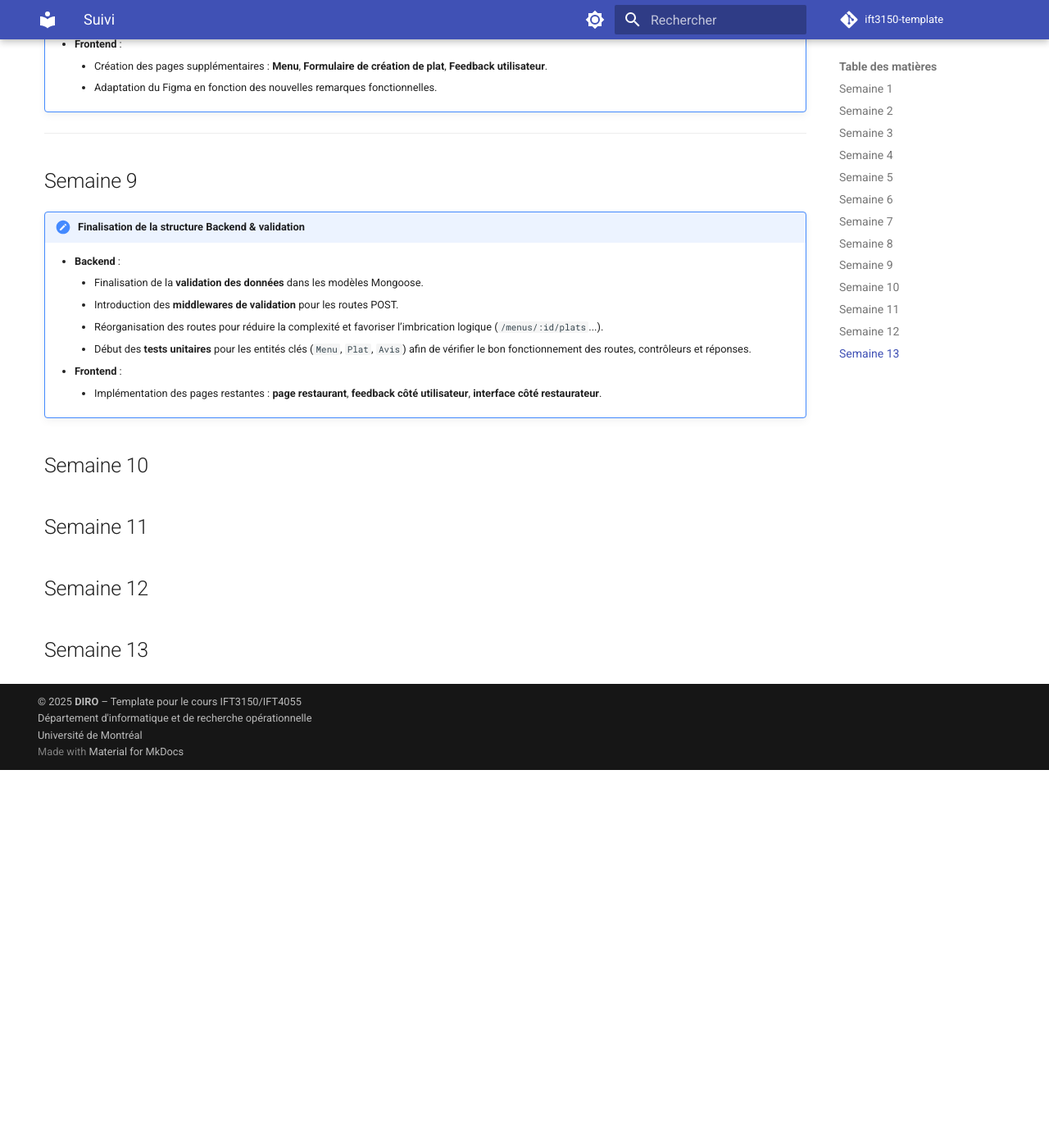
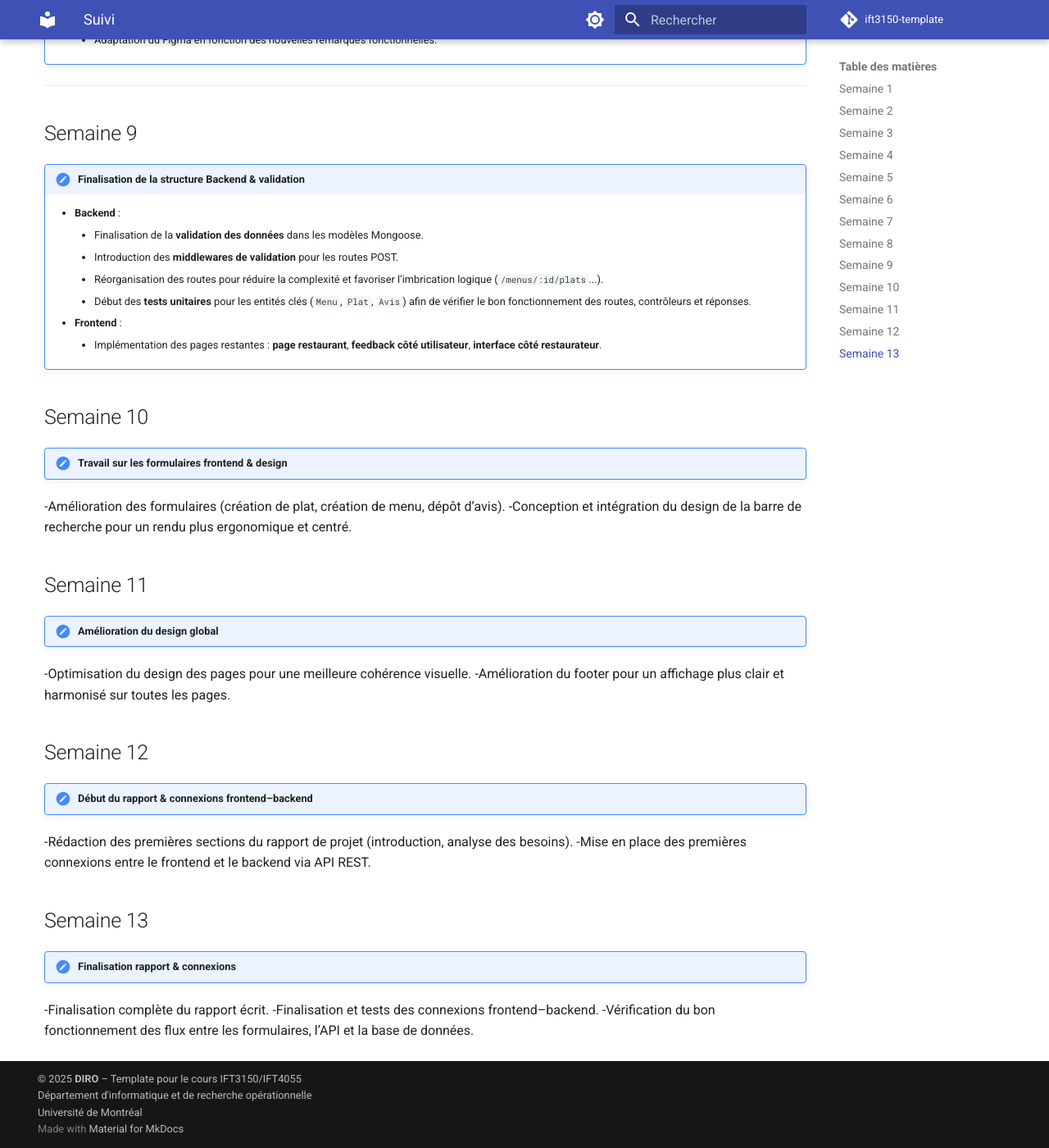
Before and after one commit to Kadijoo/Projet-3150, an MkDocs documentation site: the page built from docs/suivi.md, in a window 1280 px wide and 1400 px high, scrolled down 2811 px. Shown: the whole window at 82% size. Built offline with MkDocs 1.6.1 and Material for MkDocs 9.7.7, drawn with Linux system fonts in a browser that asks for light colours; comment, search, counter and statistics services are not loaded; before the commit the page ends 3750 px from its top, so only the background shows below that; some of the changed text lies outside the part shown.

Commit message:
Update suivi.md

```diff
--- a/docs/suivi.md
+++ b/docs/suivi.md
@@ -24,6 +16,7 @@
 ---
 
 ## Semaine 2
+
 !!! Recherche
     - Recherche d'une API Google
       Étude de l’API Google Places pour récupérer des informations détaillées sur les restaurants
@@ -36,6 +29,7 @@
 
 
 ## Semaine 3
+
 Analyse, exploration technique et début de conception
 
     - Exploration technique : Test de l’API Google Places via Postman afin d’examiner les données retournées (informations sur les    restaurants,   avis, coordonnées, etc.) et évaluer son intégration potentielle dans le projet.
@@ -44,6 +38,7 @@ Analyse, exploration technique et début de conception
     - Conception UI/UX : Lancement du prototypage de l’interface utilisateur avec Figma : création des premières maquettes des pages principales (accueil, inscription, espace feedback, espace restaurateur,  menu cote client,menu cote restaurateur, liste des feedback cote restaurateur etc..).
 
 ## Semaine 4
+
 Finalisation du prototype, avancée de la conception et recherche d'une nouvelle alternative d'API
 
     - Finalisation du prototype Figma : Intégration des ajustements et retours reçus afin d’améliorer l’expérience utilisateur. Le prototype couvre désormais les principales interfaces du projet
@@ -119,8 +114,29 @@ Finalisation du prototype, avancée de la conception et recherche d'une nouvelle
 
 ## Semaine 10
 
+!!! note "Travail sur les formulaires frontend & design"
+
+-Amélioration des formulaires (création de plat, création de menu, dépôt d’avis).
+-Conception et intégration du design de la barre de recherche pour un rendu plus ergonomique et centré.
+
 ## Semaine 11
+
+!!! note "Amélioration du design global"
+
+-Optimisation du design des pages pour une meilleure cohérence visuelle.
+-Amélioration du footer pour un affichage plus clair et harmonisé sur toutes les pages.
 
 ## Semaine 12
 
+!!! note "Début du rapport & connexions frontend–backend"
+
+-Rédaction des premières sections du rapport de projet (introduction, analyse des besoins).
+-Mise en place des premières connexions entre le frontend et le backend via API REST.
+
 ## Semaine 13
+
+!!! note "Finalisation rapport & connexions"
+
+-Finalisation complète du rapport écrit.
+-Finalisation et tests des connexions frontend–backend.
+-Vérification du bon fonctionnement des flux entre les formulaires, l’API et la base de données.
```
Also changed, not shown: other parts of docs/suivi.md (+0 -8 lines).
